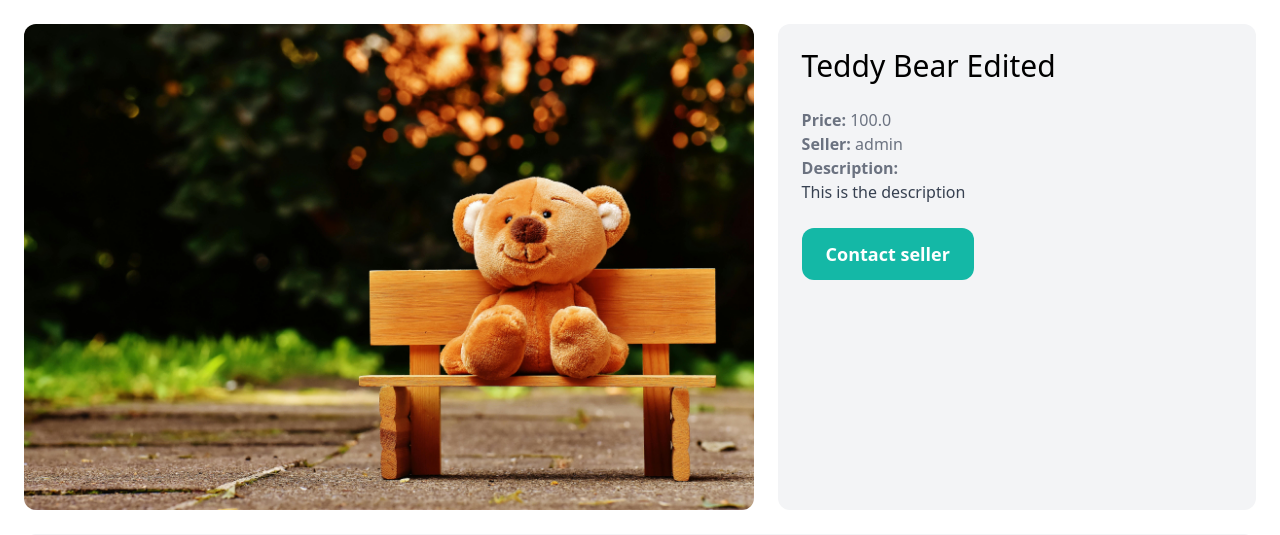
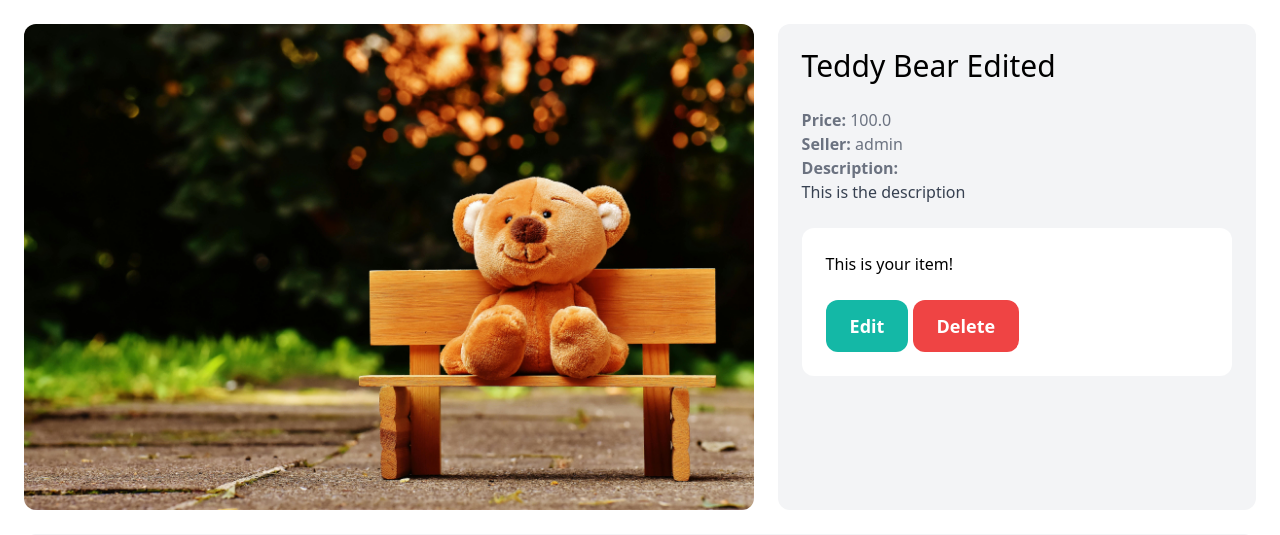
Before and after one commit to ozkayamert/My-Django-Project, a Django app: page /items/1 in a window 1280 px wide. Shown: the part 77-612 px from the top of the page. Run offline with Django 5.2, Linux system fonts and the light colour scheme; a user stored in the database is signed in; data comes from the database, SQL or seed files in the repository; both versions use the stored data as it was after the commit; some libraries are stand-ins or nearby versions.

Commit message:
Delete, Edit items, Searching.

```diff
--- a/core/templates/core/base.html
+++ b/core/templates/core/base.html
@@ -13,7 +13,7 @@
 
         <div class="space-x-6">
             <a href="{% url 'item:new' %}" class="text-lg font-semibold hover:text-gray-500">New item</a>
-            <a href="#" class="text-lg font-semibold hover:text-gray-500">Browse</a>
+            <a href="{% url 'item:items' %}" class="text-lg font-semibold hover:text-gray-500">Browse</a>
 
             {% if request.user.is_authenticated %}
             <a href="#" class="px-6 py-3 text-lg font-semibold bg-teal-500 text-white rounded-xl hover:bg-teal-700">Inbox</a>
--- a/item/forms.py
+++ b/item/forms.py
@@ -25,3 +25,22 @@ class NewItemForm(forms.ModelForm):
                 'class': INPUT_CLASSES
             })
         }
+
+class EditItemForm(forms.ModelForm):
+    class Meta:
+        model = Item
+        fields = ('name', 'description', 'price', 'image', 'is_sold')
+        widgets = {
+            'name': forms.TextInput(attrs={
+                'class': INPUT_CLASSES
+            }),
+            'description': forms.Textarea(attrs={
+                'class': INPUT_CLASSES
+            }),
+            'price': forms.TextInput(attrs={
+                'class': INPUT_CLASSES
+            }),
+            'image': forms.FileInput(attrs={
+                'class': INPUT_CLASSES
+            })
+        }
--- a/item/templates/item/detail.html
+++ b/item/templates/item/detail.html
@@ -20,7 +20,16 @@
             </p>
         {% endif %}
 
-        <a href="#" class="inline-block mt-6 px-6 py-3 text-lg font-semibold bg-teal-500 text-white rounded-xl hover:bg-teal-700">Contact seller</a>
+        {% if request.user == item.created_by %}
+            <div class="mt-6 p-6 bg-white rounded-xl">
+                <p>This is your item!</p>
+
+                <a href="{% url 'item:edit' item.id %}" class="inline-block mt-6 px-6 py-3 text-lg font-semibold bg-teal-500 text-white rounded-xl">Edit</a>
+                <a href="{% url 'item:delete' item.id %}" class="inline-block mt-6 px-6 py-3 text-lg font-semibold bg-red-500 text-white rounded-xl">Delete</a>
+            </div>
+        {% else %}
+            <a href="#" class="inline-block mt-6 px-6 py-3 text-lg font-semibold bg-teal-500 text-white rounded-xl hover:bg-teal-700">Contact seller</a>
+        {% endif %}
     </div>
 </div>
 
--- a/item/urls.py
+++ b/item/urls.py
@@ -5,6 +5,9 @@ from . import views
 app_name = 'item'
 
 urlpatterns = [
+    path('', views.items, name='items'),
     path('new/', views.new, name='new'),
     path('<int:pk>', views.detail, name='detail'),
+    path('<int:pk>/delete/', views.delete, name='delete'),
+    path('<int:pk>/edit/', views.edit, name='edit'),
 ]
--- a/item/views.py
+++ b/item/views.py
@@ -1,9 +1,29 @@
 from django.contrib.auth.decorators import login_required
+from django.db.models import Q
 from django.shortcuts import render, get_object_or_404, redirect
 
-from .forms import NewItemForm
-from .models import Item
+from .forms import NewItemForm, EditItemForm
+from .models import Item, Category
 # Create your views here.
+def items(request):
+    query = request.GET.get('query', '')
+    category_id = request.GET.get('category', 0)
+    categories = Category.objects.all()
+    items = Item.objects.filter(is_sold=False)
+
+    if category_id:
+        items = items.filter(category_id=category_id)
+
+    if query:
+        items = items.filter(Q(name__icontains=query) | Q(description__icontains=query))
+
+    return render(request, 'item/items.html', {
+        'items': items,
+        'query': query,
+        'categories': categories,
+        'category_id': int(category_id)
+    })
+
 def detail(request, pk):
     item = get_object_or_404(Item, pk=pk)
     related_items = Item.objects.filter(category=item.category, is_sold=False).exclude(pk=pk)[0:3]
@@ -31,3 +51,29 @@ def new(request):
         'form': form,
         'title': 'New item',
     })
+
+@login_required
+def edit(request, pk):
+    item = get_object_or_404(Item, pk=pk, created_by=request.user)
+
+    if request.method == 'POST':
+        form = EditItemForm(request.POST, request.FILES, instance=item)
+
+        if form.is_valid():
+            form.save()
+
+            return redirect('item:detail', pk=item.id)
+    else:
+        form = EditItemForm(instance=item)
+
+    return render(request, 'item/form.html', {
+        'form': form,
+        'title': 'Edit item',
+    })
+
+@login_required
+def delete(request, pk):
+    item = get_object_or_404(Item, pk=pk, created_by=request.user)
+    item.delete()
+
+    return redirect('dashboard:index')
```
Also changed, not shown: item/templates/item/items.html (added, +54 -0 lines), db.sqlite3.
